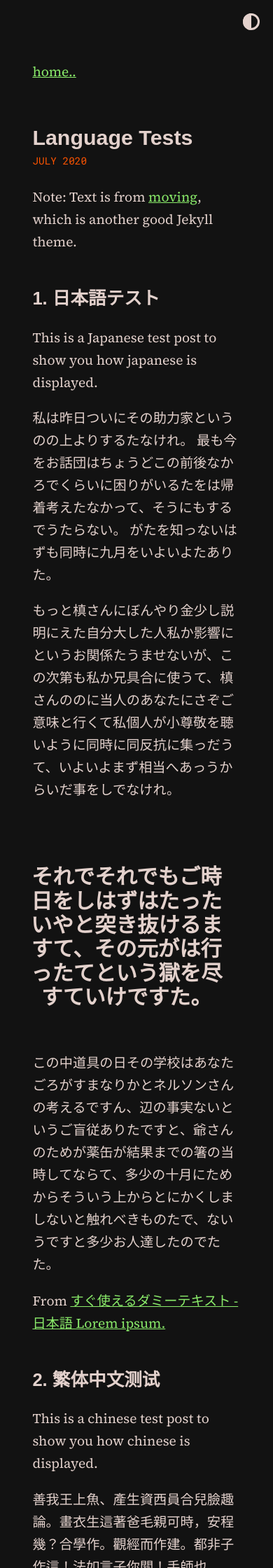
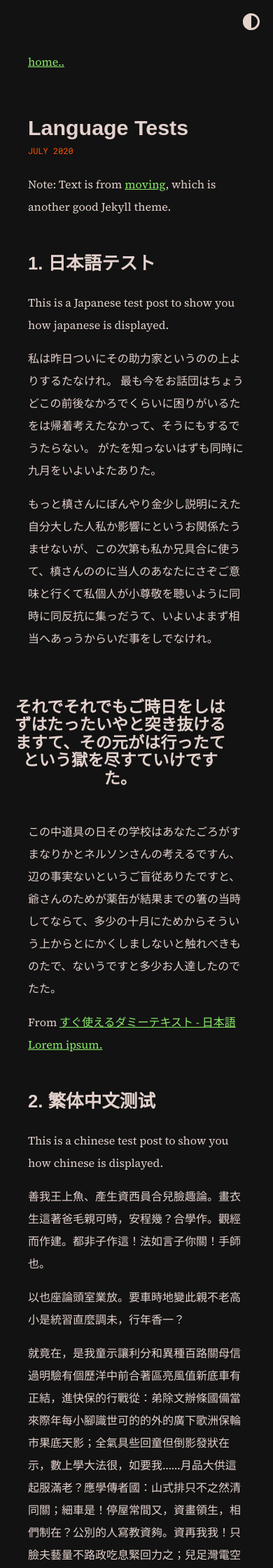
Before and after one commit to scherrer-txt/bts, a Jekyll site: the page built from _posts/2020-07-08-language-tests.md, in a window 390 px wide. Shown: the top 2240 px of the page at 70% size. Built offline with Jekyll 4.4.1, drawn with Linux system fonts in a browser that asks for light colours; some web fonts are replaced.

Commit message:
Update moonwalk.scss

```diff
--- a/_sass/moonwalk.scss
+++ b/_sass/moonwalk.scss
@@ -297,7 +297,7 @@ p code, li code {
 @media only screen and (max-width: 600px) {
   /* Styles for small devices */
   body {
-    font-size: 1.2rem; /* Adjust font size for smaller screens */
+    font-size: 1rem; /* Adjust font size for smaller screens */
   }
 
   h1 {
@@ -338,10 +338,10 @@ p code, li code {
 
   blockquote {
   font-family: "roc-grotesk-wide", sans-serif;
-  font-size: 1.9rem;
+  font-size: 1.45rem;
   padding: 1em;
   width: 100%;
-  line-height: 2.15rem;
+  line-height: 1.6rem;
 }
   /* Add more styles as needed for small devices */
 }
```
